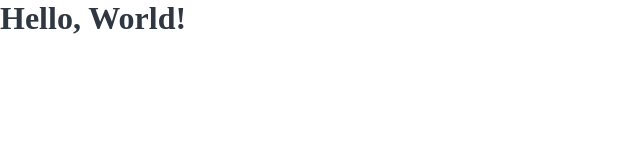
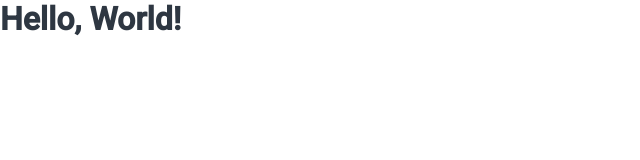
Before and after one commit to AlexsandroBezerra/stone-app, a Next.js app: page / in a window 1280 px wide. Shown: the top 160 px of the page, without its empty margins (0-640 px from the left). Built offline with nearby package versions, Linux system fonts and the light colour scheme.

Commit message:
feat: Add external font

```diff
--- /dev/null
+++ b/src/pages/_document.tsx
@@ -0,0 +1,21 @@
+import Document, {
+  Html, Head, Main, NextScript,
+} from 'next/document';
+
+export default class MyDocument extends Document {
+  render(): JSX.Element {
+    return (
+      <Html>
+        <Head>
+          <link rel="preconnect" href="https://fonts.gstatic.com" />
+          <link href="https://fonts.googleapis.com/css2?family=Roboto:wght@400;500&display=swap" rel="stylesheet" />
+        </Head>
+
+        <body>
+          <Main />
+          <NextScript />
+        </body>
+      </Html>
+    );
+  }
+}
--- a/src/styles/global.scss
+++ b/src/styles/global.scss
@@ -23,6 +23,10 @@
   color: var(--gray-700);
 }
 
+body, input, button {
+  font: 400 1rem "Roboto", sans-serif;
+}
+
 button {
   cursor: pointer;
 }
```
